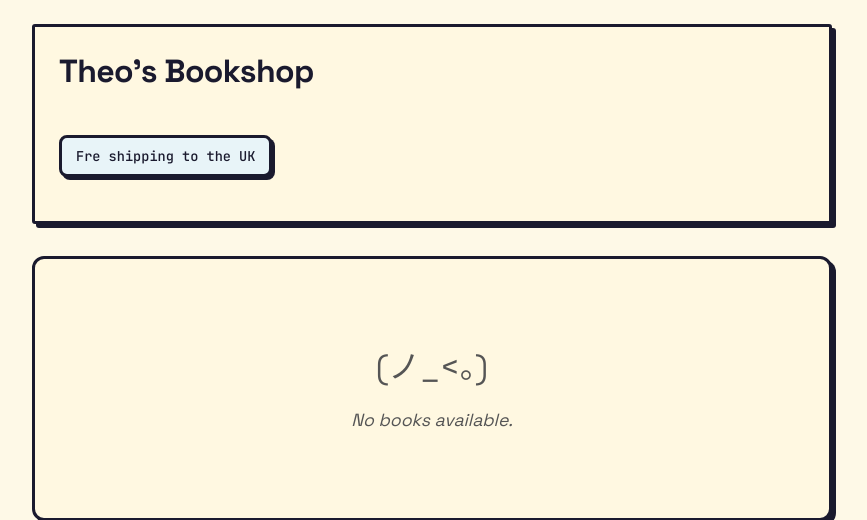
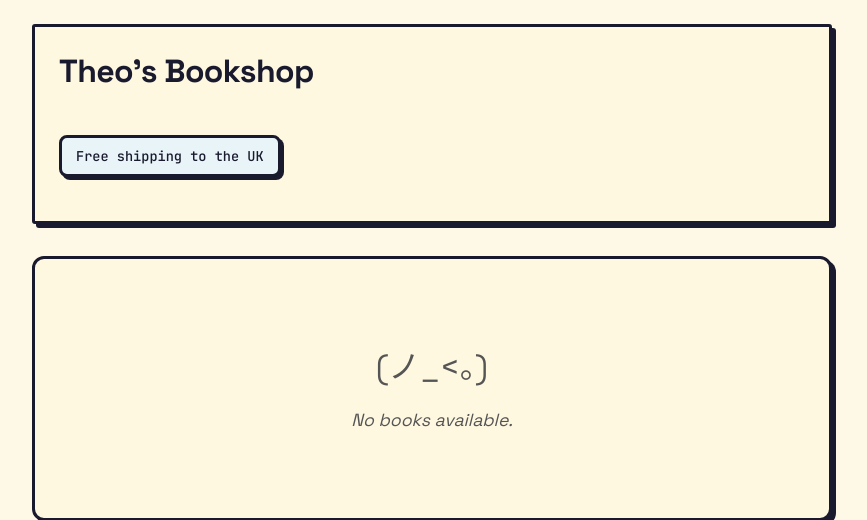
Before and after one commit to sirodoht/bookstore, a Django app: template books/templates/books/book_list.html in a window 1280 px wide. Shown: the top 520 px of the page, without its empty margins (208-1075 px from the left). Run offline with Django 3.2, Linux system fonts and the light colour scheme; the template is opened without the code that fills it, so the values that code supplies are empty.

Commit message:
fix: correct typo in shipping notice

```diff
--- a/books/templates/books/book_list.html
+++ b/books/templates/books/book_list.html
@@ -173,7 +173,7 @@
       <h1 class="site-title">Theo’s Bookshop</h1>
     </div>
     <div class="shipping-notice">
-      <span class="badge">Fre shipping to the UK</span>
+      <span class="badge">Free shipping to the UK</span>
     </div>
   </header>
 
```
